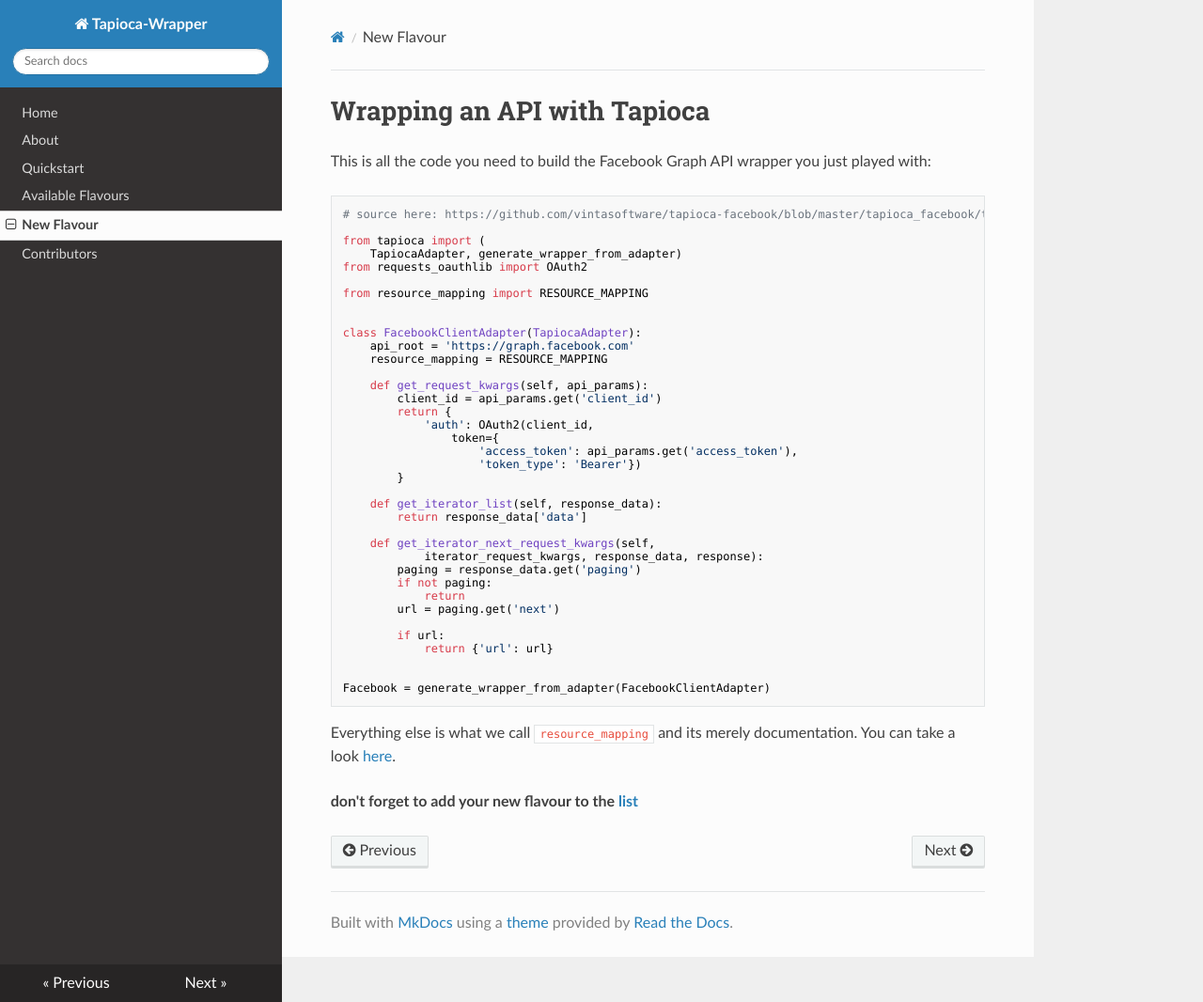
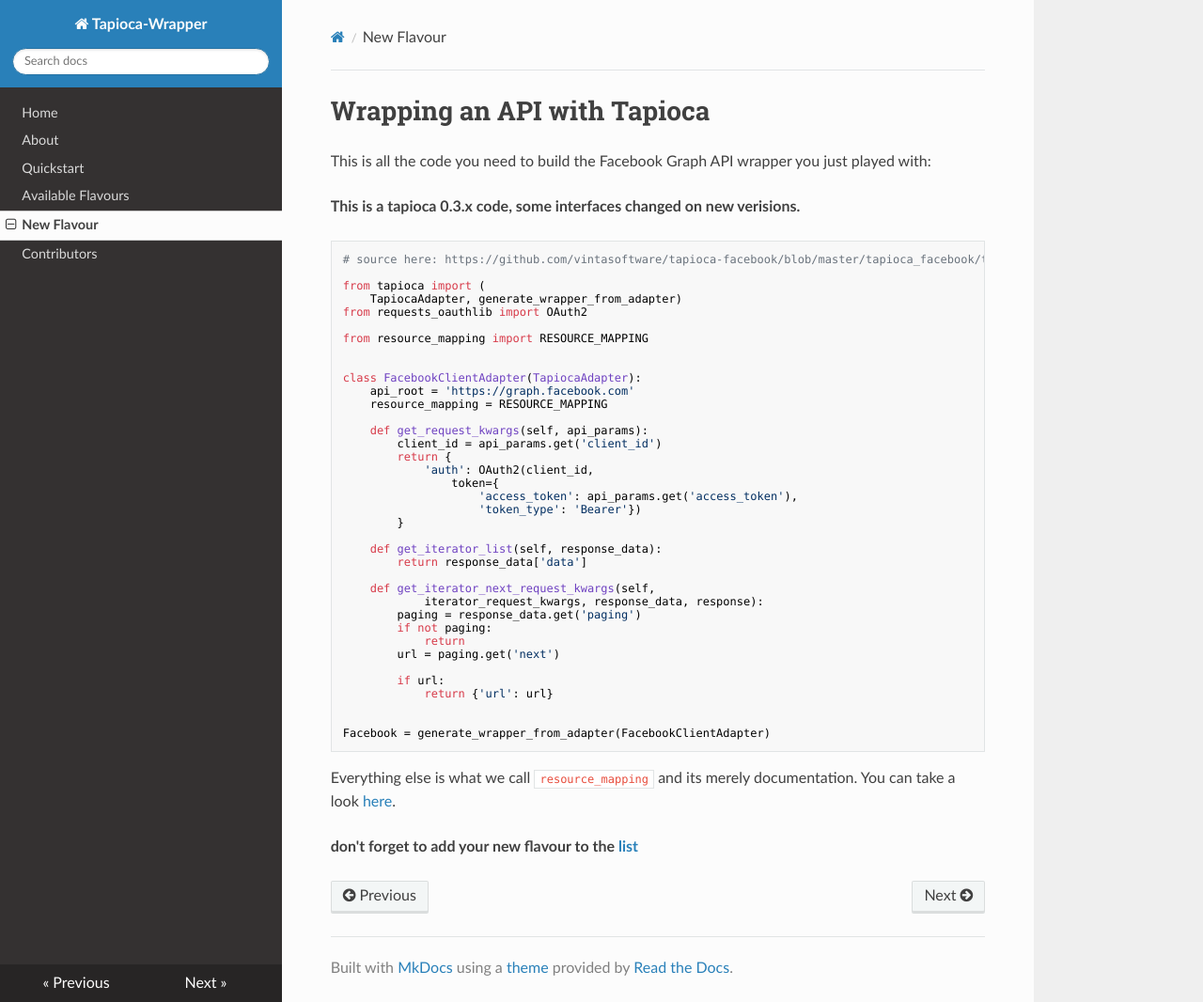
Before and after one commit to vintasoftware/tapioca-wrapper, an MkDocs documentation site: the page built from docs/newflavour.md, in a window 1280 px wide and 1066 px high. Shown: the whole window at 94% size. Built offline with MkDocs 1.6.1, drawn with Linux system fonts in a browser that asks for light colours; nearby versions of some CDN libraries; old or Windows-style settings are respelled for this version of MkDocs.

Commit message:
adding note to new flavor documentation

````diff
--- a/docs/newflavour.md
+++ b/docs/newflavour.md
@@ -1,6 +1,8 @@
 # Wrapping an API with Tapioca
 
 This is all the code you need to build the Facebook Graph API wrapper you just played with:
+
+**This is a tapioca 0.3.x code, some interfaces changed on new verisions.**
 ``` python
 # source here: https://github.com/vintasoftware/tapioca-facebook/blob/master/tapioca_facebook/tapioca_facebook.py
 
````
